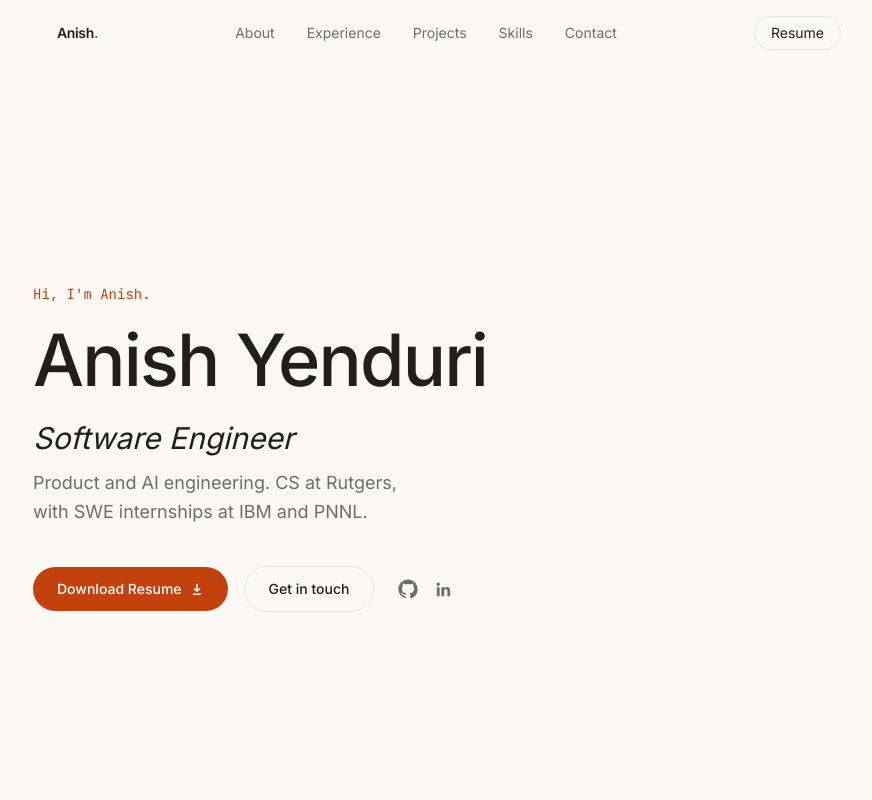
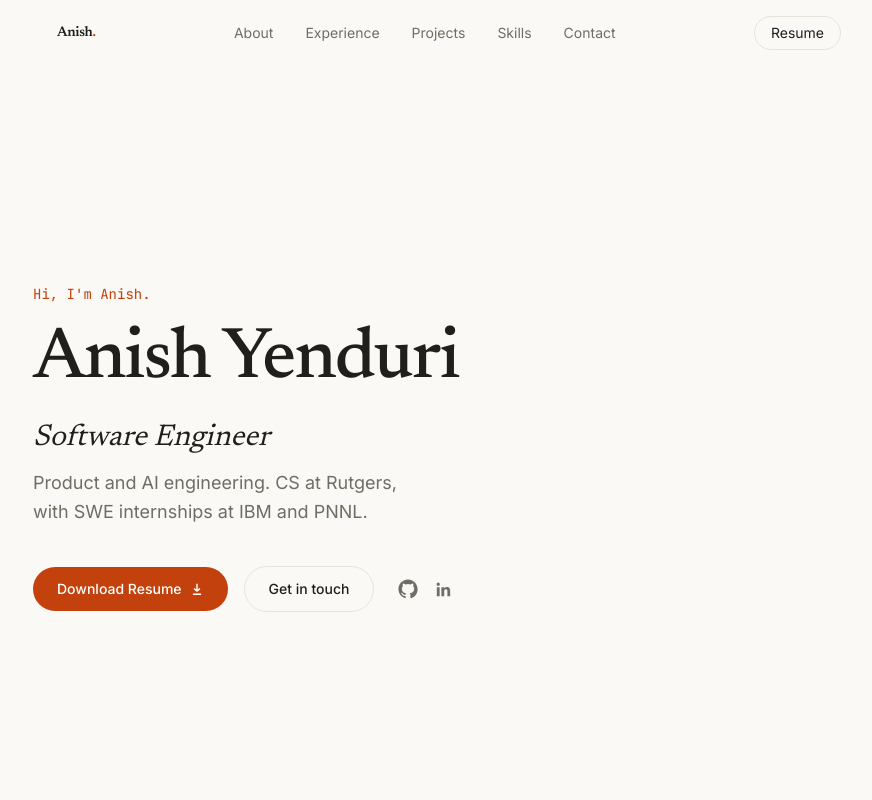
Before and after one commit to anish-yen/personal-portfolio, a Next.js app: page / in a window 1280 px wide. Shown: the top 800 px of the page, without its empty margins (191-1063 px from the left). Built offline with nearby package versions, Linux system fonts and the light colour scheme.

Commit message:
Update layout.tsx

```diff
--- a/src/app/layout.tsx
+++ b/src/app/layout.tsx
@@ -1,5 +1,5 @@
 import type { Metadata } from "next";
-import { Inter, Space_Grotesk, Instrument_Serif, JetBrains_Mono } from "next/font/google";
+import { Inter, Newsreader, JetBrains_Mono } from "next/font/google";
 import "./globals.css";
 
 const inter = Inter({
@@ -8,17 +8,10 @@ const inter = Inter({
   display: "swap",
 });
 
-const spaceGrotesk = Space_Grotesk({
+const newsreader = Newsreader({
   subsets: ["latin"],
-  variable: "--font-space-grotesk",
-  display: "swap",
-});
-
-const instrumentSerif = Instrument_Serif({
-  subsets: ["latin"],
-  weight: "400",
   style: ["normal", "italic"],
-  variable: "--font-instrument-serif",
+  variable: "--font-newsreader",
   display: "swap",
 });
 
@@ -53,9 +46,9 @@ export default function RootLayout({
   children: React.ReactNode;
 }>) {
   return (
-    <html lang="en" className="dark">
+    <html lang="en">
       <body
-        className={`${inter.variable} ${spaceGrotesk.variable} ${instrumentSerif.variable} ${jetbrainsMono.variable} font-sans antialiased`}
+        className={`${inter.variable} ${newsreader.variable} ${jetbrainsMono.variable} font-sans antialiased`}
       >
         {children}
       </body>
```
